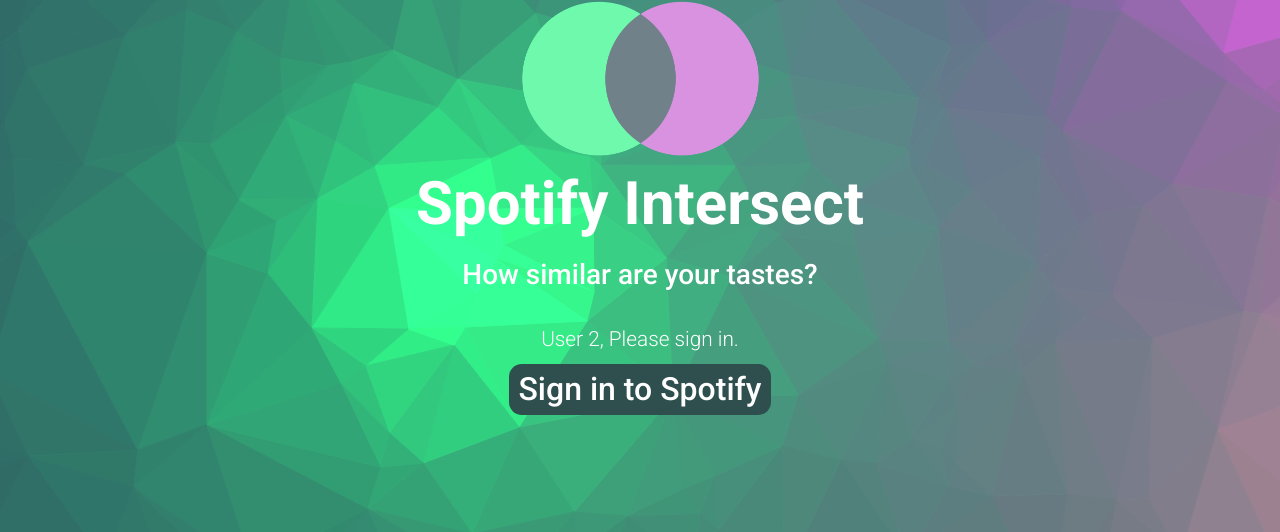
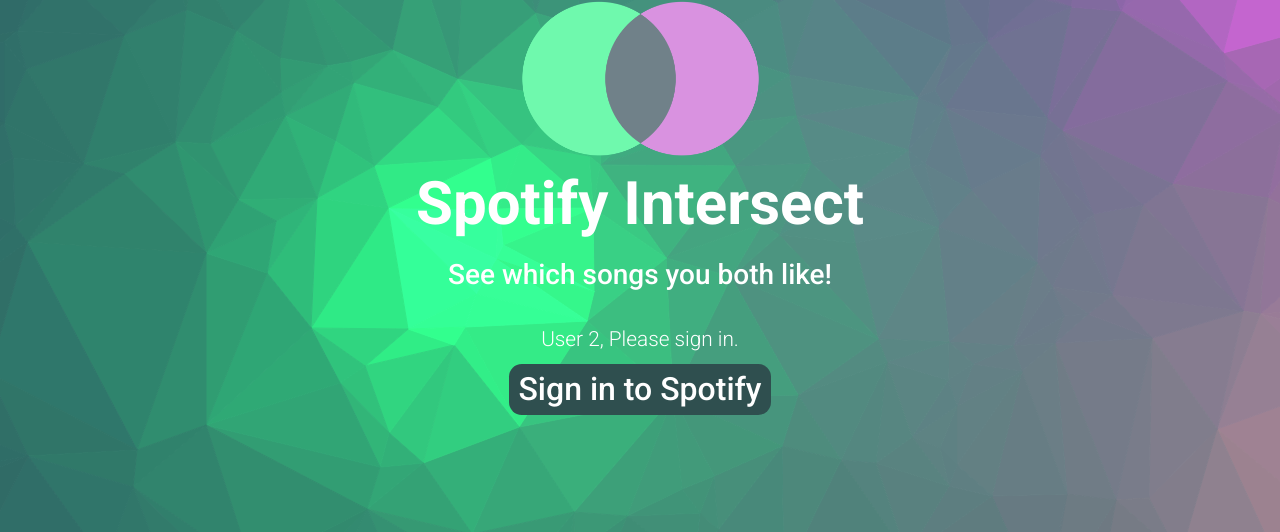
Before and after one commit to kaseshib/spotify-intersect, a Flask app: template templates/signin.html in a window 1280 px wide. Shown: the part 196-728 px from the top of the page. Run offline with Flask 2, Linux system fonts and the light colour scheme; the template is opened without the code that fills it, so the values that code supplies are empty.

Commit message:
wrote readme

```diff
--- a/templates/signin.html
+++ b/templates/signin.html
@@ -9,7 +9,7 @@
 
 {% block content %}
 
-<h3 class="center">How similar are your tastes?</h3>
+<h3 class="center">See which songs you both like!</h3>
 <br>
 <p class="center notice">
     {% if first %}
```
Also changed, not shown: README.md, static/images/demo.png (added).
